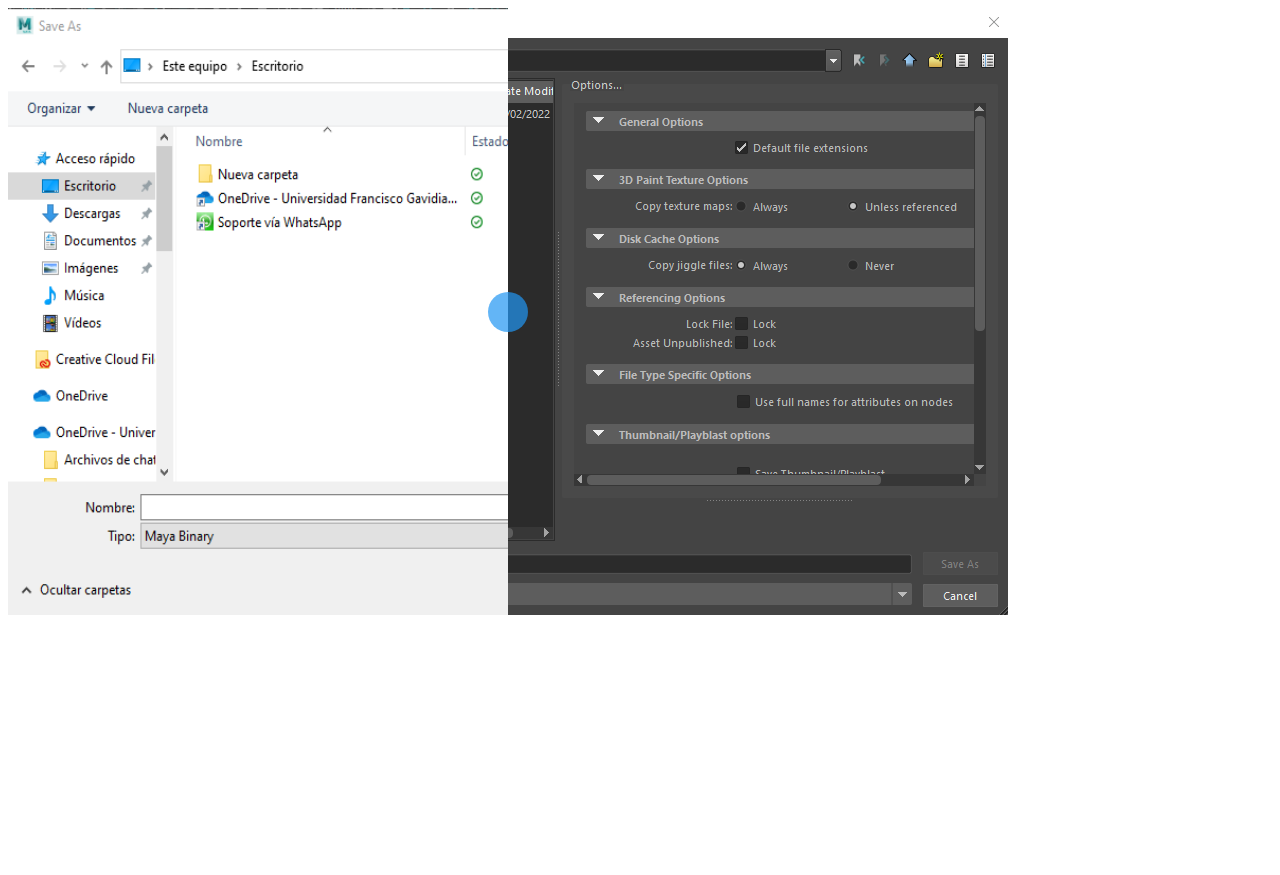
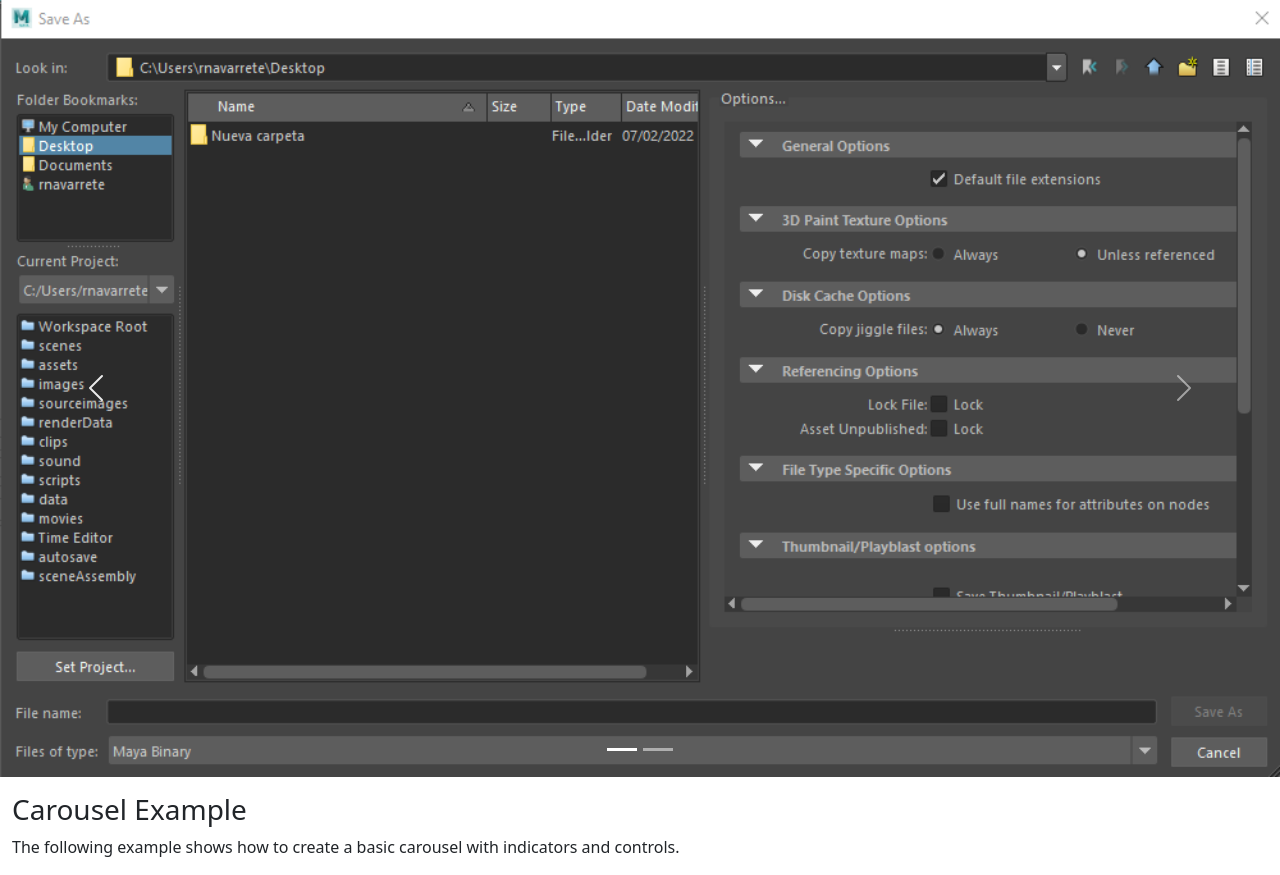
Before and after one commit to MoonBunny24/MayaVirtual, a plain HTML site: page U1_T1_FILEDIALOG/U1T1_FileDialog.html in a window 1280 px wide. Before the commit the page ends 800 px from the top, so only its background shows below. Drawn offline with nearby package versions, Linux system fonts and the light colour scheme.

Commit message:
Update U1T1_FileDialog.html

```diff
--- a/U1_T1_FILEDIALOG/U1T1_FileDialog.html
+++ b/U1_T1_FILEDIALOG/U1T1_FileDialog.html
@@ -1,133 +1,46 @@
 <!DOCTYPE html>
-<html>
+<html lang="en">
 <head>
-<meta name="viewport" content="width=device-width, initial-scale=1.0">
-<style>
-* {box-sizing: border-box;}
-
-.img-comp-container {
-  position: relative;
-  height: 500px; /*should be the same height as the images*/
-}
-
-.img-comp-img {
-  position: absolute;
-  width: auto;
-  height: auto;
-  overflow:hidden;
-}
-
-.img-comp-img img {
-  display:block;
-  vertical-align:middle;
-}
-
-.img-comp-slider {
-  position: absolute;
-  z-index:9;
-  cursor: ew-resize;
-  /*set the appearance of the slider:*/
-  width: 40px;
-  height: 40px;
-  background-color: #2196F3;
-  opacity: 0.7;
-  border-radius: 50%;
-}
-</style>
-<script>
-function initComparisons() {
-  var x, i;
-  /*find all elements with an "overlay" class:*/
-  x = document.getElementsByClassName("img-comp-overlay");
-  for (i = 0; i < x.length; i++) {
-    /*once for each "overlay" element:
-    pass the "overlay" element as a parameter when executing the compareImages function:*/
-    compareImages(x[i]);
-  }
-  function compareImages(img) {
-    var slider, img, clicked = 0, w, h;
-    /*get the width and height of the img element*/
-    w = img.offsetWidth;
-    h = img.offsetHeight;
-    /*set the width of the img element to 50%:*/
-    img.style.width = (w / 2) + "px";
-    /*create slider:*/
-    slider = document.createElement("DIV");
-    slider.setAttribute("class", "img-comp-slider");
-    /*insert slider*/
-    img.parentElement.insertBefore(slider, img);
-    /*position the slider in the middle:*/
-    slider.style.top = (h / 2) - (slider.offsetHeight / 2) + "px";
-    slider.style.left = (w / 2) - (slider.offsetWidth / 2) + "px";
-    /*execute a function when the mouse button is pressed:*/
-    slider.addEventListener("mousedown", slideReady);
-    /*and another function when the mouse button is released:*/
-    window.addEventListener("mouseup", slideFinish);
-    /*or touched (for touch screens:*/
-    slider.addEventListener("touchstart", slideReady);
-    /*and released (for touch screens:*/
-    window.addEventListener("touchend", slideFinish);
-    function slideReady(e) {
-      /*prevent any other actions that may occur when moving over the image:*/
-      e.preventDefault();
-      /*the slider is now clicked and ready to move:*/
-      clicked = 1;
-      /*execute a function when the slider is moved:*/
-      window.addEventListener("mousemove", slideMove);
-      window.addEventListener("touchmove", slideMove);
-    }
-    function slideFinish() {
-      /*the slider is no longer clicked:*/
-      clicked = 0;
-    }
-    function slideMove(e) {
-      var pos;
-      /*if the slider is no longer clicked, exit this function:*/
-      if (clicked == 0) return false;
-      /*get the cursor's x position:*/
-      pos = getCursorPos(e)
-      /*prevent the slider from being positioned outside the image:*/
-      if (pos < 0) pos = 0;
-      if (pos > w) pos = w;
-      /*execute a function that will resize the overlay image according to the cursor:*/
-      slide(pos);
-    }
-    function getCursorPos(e) {
-      var a, x = 0;
-      e = (e.changedTouches) ? e.changedTouches[0] : e;
-      /*get the x positions of the image:*/
-      a = img.getBoundingClientRect();
-      /*calculate the cursor's x coordinate, relative to the image:*/
-      x = e.pageX - a.left;
-      /*consider any page scrolling:*/
-      x = x - window.pageXOffset;
-      return x;
-    }
-    function slide(x) {
-      /*resize the image:*/
-      img.style.width = x + "px";
-      /*position the slider:*/
-      slider.style.left = img.offsetWidth - (slider.offsetWidth / 2) + "px";
-    }
-  }
-}
-</script>
+  <title>Bootstrap Example</title>
+  <meta charset="utf-8">
+  <meta name="viewport" content="width=device-width, initial-scale=1">
+  <link href="https://cdn.jsdelivr.net/npm/bootstrap@5.1.3/dist/css/bootstrap.min.css" rel="stylesheet">
+  <script src="https://cdn.jsdelivr.net/npm/bootstrap@5.1.3/dist/js/bootstrap.bundle.min.js"></script>
 </head>
 <body>
 
-<div class="img-comp-container">
-  <div class="img-comp-img">
-    <img src="15_MayaDefault.png" width="1000" height="607">
+<!-- Carousel -->
+<div id="demo" class="carousel slide" data-bs-ride="carousel">
+
+  <!-- Indicators/dots -->
+  <div class="carousel-indicators">
+    <button type="button" data-bs-target="#demo" data-bs-slide-to="0" class="active"></button>
+    <button type="button" data-bs-target="#demo" data-bs-slide-to="1"></button>
   </div>
-  <div class="img-comp-img img-comp-overlay">
-    <img src="16_OsNative.png" width="1000" height="607">
+
+  <!-- The slideshow/carousel -->
+  <div class="carousel-inner">
+    <div class="carousel-item active">
+      <img src="15_MayaDefault.png" alt="Los Angeles" class="d-block" style="width:100%">
+    </div>
+    <div class="carousel-item">
+      <img src="16_OsNative.png" alt="Chicago" class="d-block" style="width:100%">
+    </div>
   </div>
+
+  <!-- Left and right controls/icons -->
+  <button class="carousel-control-prev" type="button" data-bs-target="#demo" data-bs-slide="prev">
+    <span class="carousel-control-prev-icon"></span>
+  </button>
+  <button class="carousel-control-next" type="button" data-bs-target="#demo" data-bs-slide="next">
+    <span class="carousel-control-next-icon"></span>
+  </button>
 </div>
 
-<script>
-/*Execute a function that will execute an image compare function for each element with the img-comp-overlay class:*/
-initComparisons();
-</script>
+<div class="container-fluid mt-3">
+  <h3>Carousel Example</h3>
+  <p>The following example shows how to create a basic carousel with indicators and controls.</p>
+</div>
 
 </body>
 </html>
```
